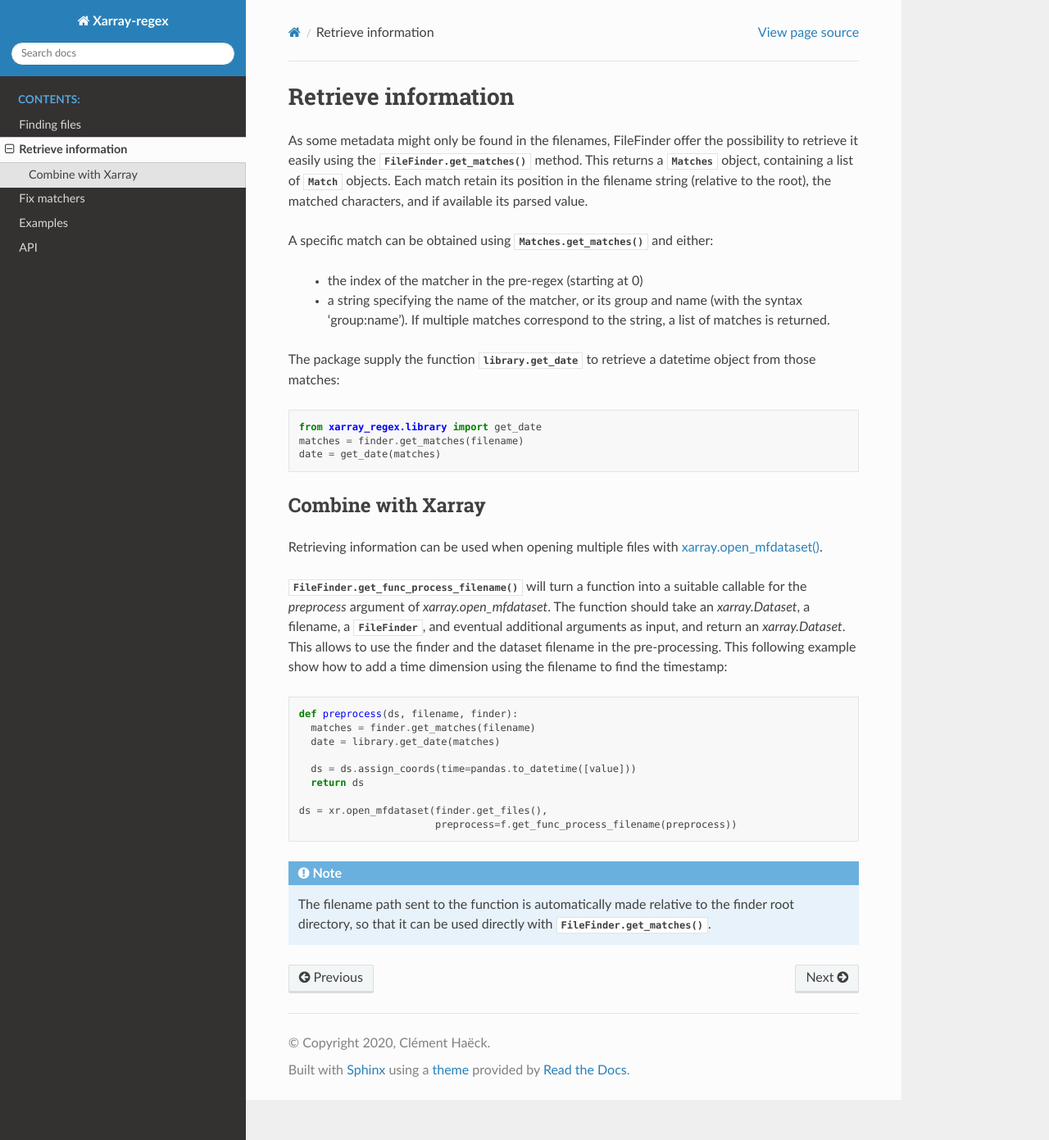
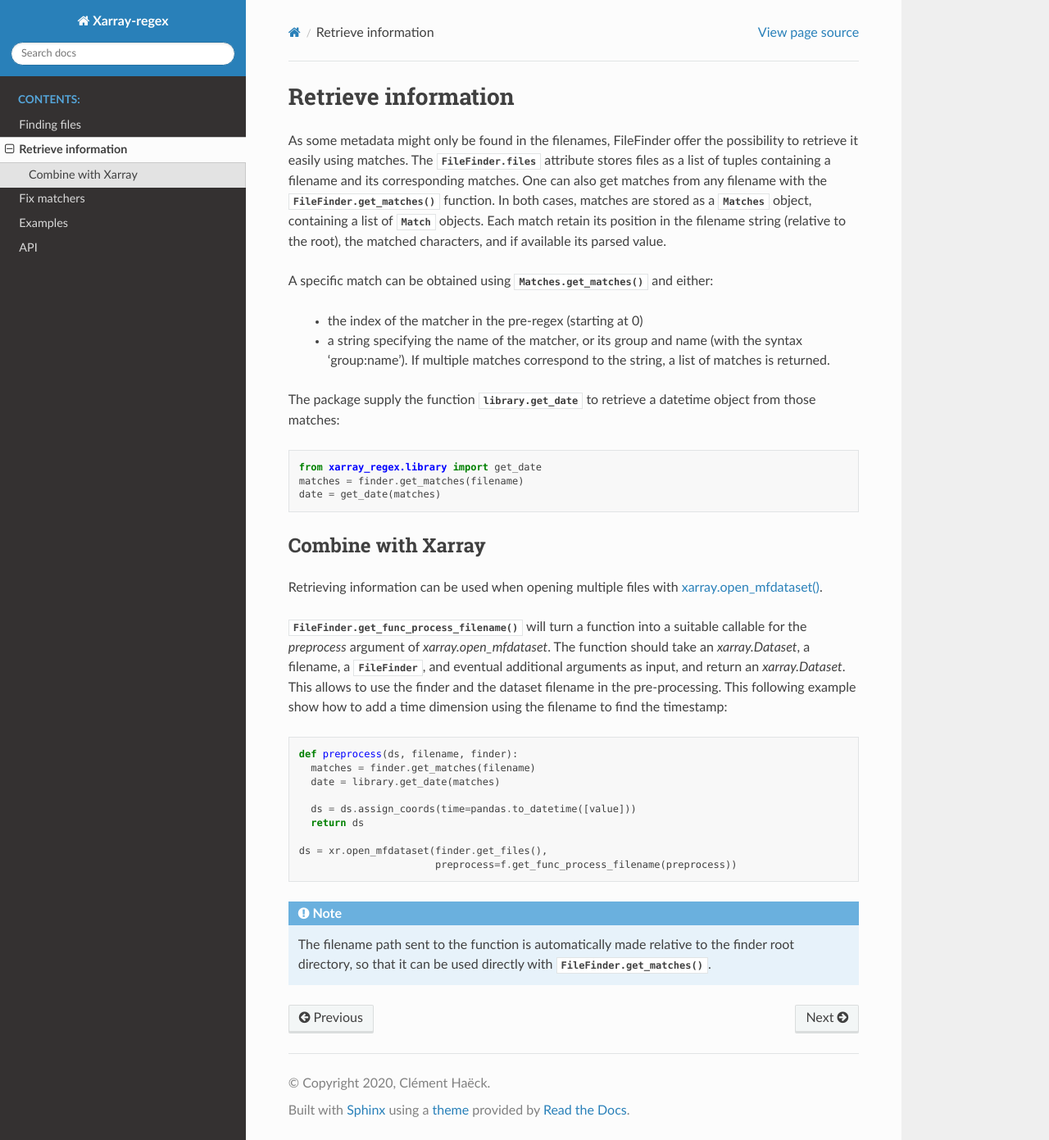
Before and after one commit to Descanonge/xarray-regex, a Sphinx documentation site: the page built from docs/source/retrieve_values.rst, in a window 1280 px wide and 1391 px high. Shown: the whole window at 82% size. Built offline with Sphinx 7.4.7 and the Read the Docs theme 2.0.0, drawn with Linux system fonts in a browser that asks for light colours; the version number could not be read and is left out.

```diff
--- a/docs/source/retrieve_values.rst
+++ b/docs/source/retrieve_values.rst
@@ -5,19 +5,23 @@ Retrieve information
 --------------------
 
 As some metadata might only be found in the filenames, FileFinder offer the
-possibility to retrieve it easily using the :func:`FileFinder.get_matches`
-method.
-This returns a :class:`Matches<xarray_regex.matcher.Matches>` object,
-containing a list of :class:`Match<xarray_regex.matcher.Match>` objects.
-Each match retain its position in the filename string (relative to the root),
-the matched characters, and if available its parsed value.
+possibility to retrieve it easily using matches.
+The :attr:`FileFinder.files` attribute stores files as a list of tuples
+containing a filename and its corresponding matches.
+One can also get matches from any filename with the
+:func:`FileFinder.get_matches` function.
+In both cases, matches are stored as a
+:class:`Matches<xarray_regex.matcher.Matches>` object, containing a list of
+:class:`Match<xarray_regex.matcher.Match>` objects. Each match retain its
+position in the filename string (relative to the root), the matched characters,
+and if available its parsed value.
 
 A specific match can be obtained using :func:`Matches.get_matches()
 <xarray_regex.matcher.Matches.get_matches>` and either:
 
   - the index of the matcher in the pre-regex (starting at 0)
-  - a string specifying the name of the matcher, or its group and name (with
-    the syntax 'group:name'). If multiple matches correspond to the string, a list
+  - a string specifying the name of the matcher, or its group and name (with the
+    syntax 'group:name'). If multiple matches correspond to the string, a list
     of matches is returned.
 
 The package supply the function :func:`library.get_date
```
Also changed, not shown: changelog.md (+14 -0 lines), docs/source/find_files.rst (+9 -6 lines), 1 other file.
